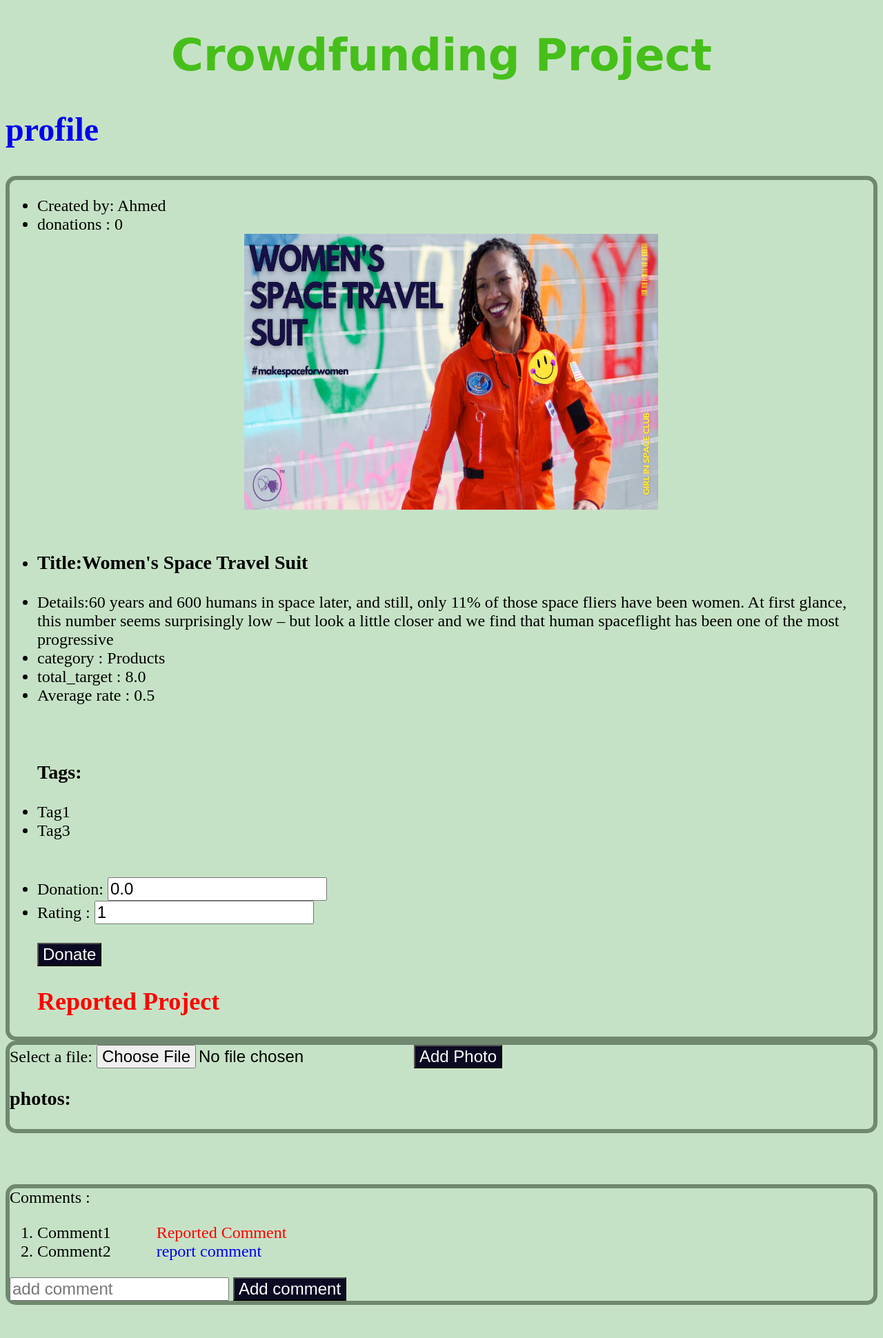
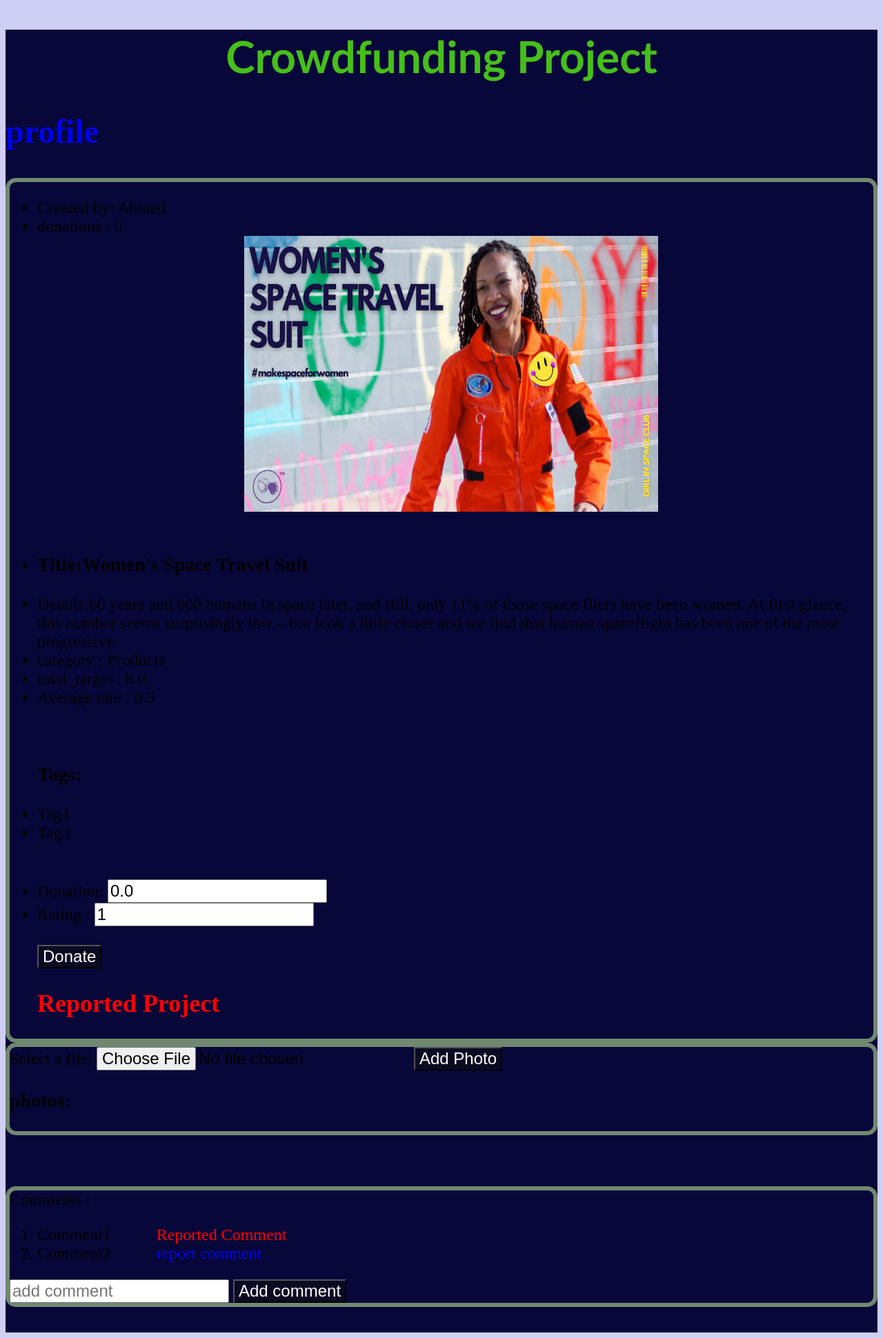
Before and after one commit to Nourhan77/DjangoProject, a Django app: page /projects/total/5 in a window 1280 px wide. Shown: the whole page at 69% size. Before the commit the page ends 1892 px from the top, so only its background shows below. Run offline with Django 4.2, Linux system fonts and the light colour scheme; data comes from the database, SQL or seed files in the repository; parts of the project's set-up code (start-up, migrations or seed data) failed here and were passed over.

Commit message:
Update base.html

```diff
--- a/crowdfunding_project/projects/templates/projects/base.html
+++ b/crowdfunding_project/projects/templates/projects/base.html
@@ -10,10 +10,8 @@
 </head>
 
 
-<body style=" font-size: xx-large; background-color:#c6e2c6;">
-
-        <h1 style= "font-family: Cursive; font-weight: bold; ">Crowdfunding Project</h1>
-
+<body style=" font-size: xx-large; background-color:#cfcff5;">
+<div style="background-color:rgb(8, 7, 57)">  <h1 style= "font-family:'Gill Sans', 'Gill Sans MT', Calibri, 'Trebuchet MS', sans-serif; font-weight: bold; ">Crowdfunding Project</h1>
         {% block content %}
         Defult content
         {% endblock %}
```
